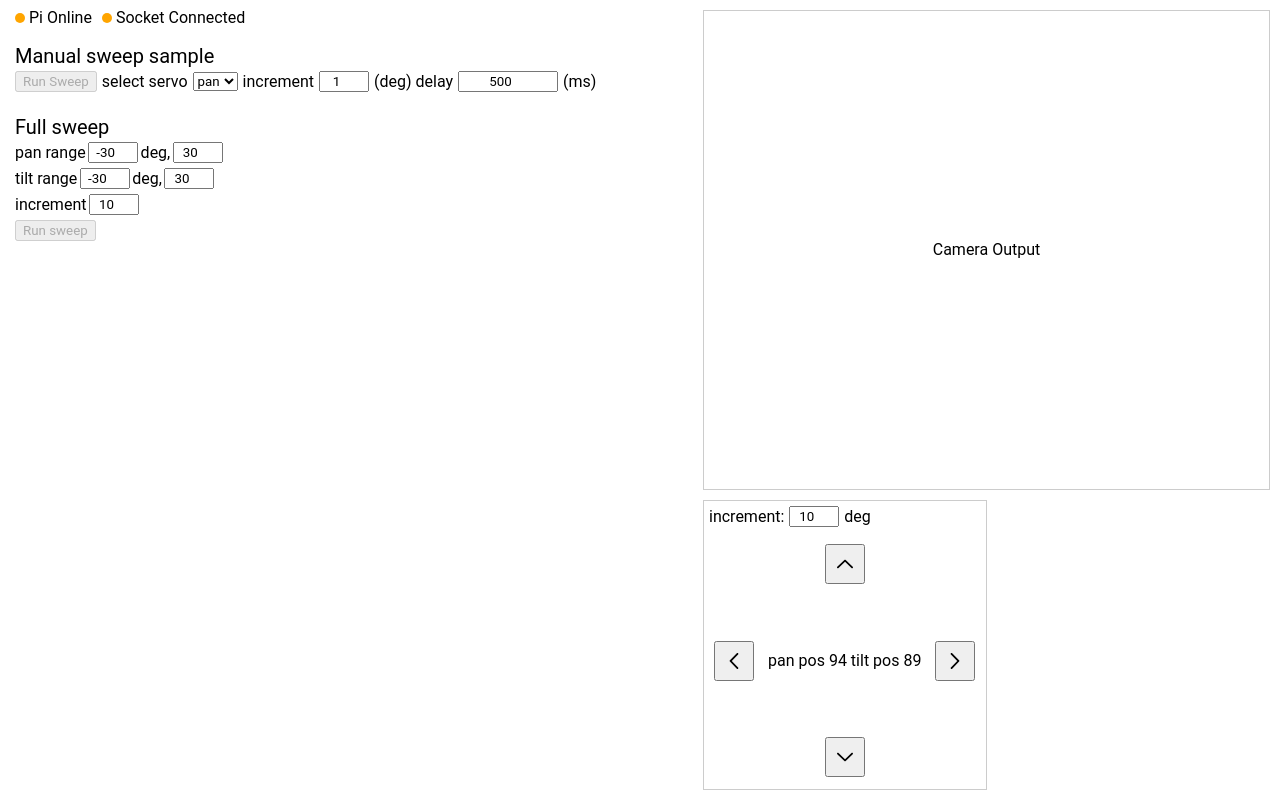
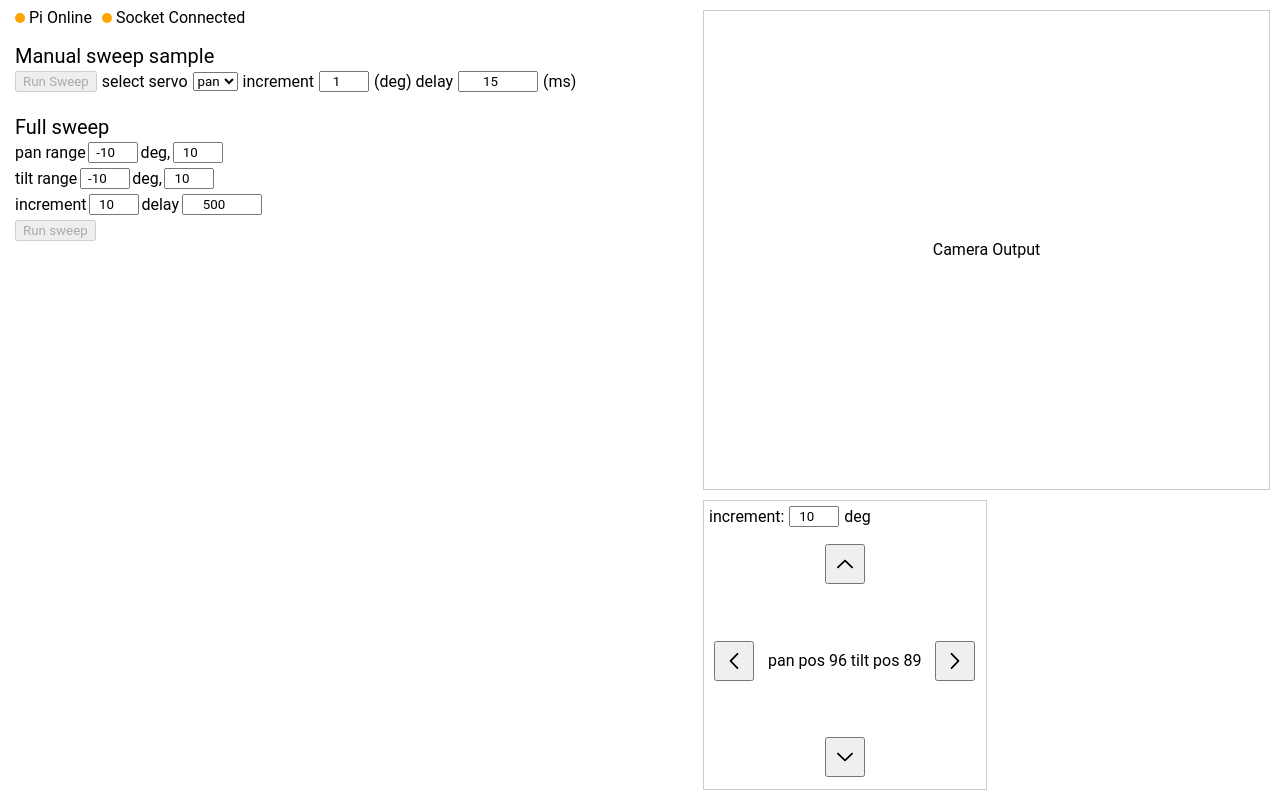
Before and after one commit to jdc-cunningham/fusion-sensor-clu, a React (Create React App) app in the folder web-interface/: page / in a window 1280 px wide. Built offline with nearby package versions, Linux system fonts and the light colour scheme; no server answers.

Commit message:
adding new command string for full sweep and panning

```diff
--- a/web-interface/src/components/data-gathering/full-sweep/FullSweep.js
+++ b/web-interface/src/components/data-gathering/full-sweep/FullSweep.js
@@ -4,27 +4,22 @@ import './FullSweep.scss';
 
 const FullSweep = (props) => {
 
-  const { socketConnected } = props.connection;
-
-  console.log(props);
-
+  const { socket, socketConnected } = props.connection;
   const [panRanges, setPanRanges] = useState({
-    min: -30,
-    max: 30
+    min: -10, // max either direction should be 30
+    max: 10
   });
-
   const [tiltRanges, setTiltRanges] = useState({
-    min: -30,
-    max: 30
+    min: -10,
+    max: 10
   });
-
   const [increment, setIncrement] = useState(10);
-
   const [meshValues, setMeshValues] = useState(false);
-
   const [inProgress, setInProgress] = useState(false);
+  const [delay, setDelay] = useState(500); // default is 0.5sec
 
   const handleValueUpdate = (field, newValue, which) => {
+    console.log(newValue);
     if (field === 'pan') {
       if (which === 'min') {
         setPanRanges((prevState) => ({
@@ -52,6 +47,66 @@ const FullSweep = (props) => {
     if (field === 'increment') {
       setIncrement(newValue);
     }
+
+    if (field === 'delay') {
+      setDelay(newValue);
+    }
+  }
+
+  // duplicate code can be utility
+  const servoCharMap = (servo) => (servo === "pan" ? "p" : "t");
+
+  const addZeros = (servoInc) => {
+    const servoIncStr = servoInc.toString();
+    const servoIncLen = servoIncStr.length;
+    if (servoIncLen >= 2) {
+      if (servoIncStr.indexOf('-') !== -1) {
+        return servoIncStr[0] + '0' + servoIncStr.substr(1, servoIncLen);
+      }
+      return '0' + servoInc;
+    }
+
+    if (servoIncLen === 1) {
+      return '00' + servoInc;
+    }
+
+    // any other values probably invalid
+  }
+
+  const sendCmd = () => {
+    // 0 padding is for known lengths/cmd position as parsing through each char, it's ugly
+    // cmd pattern sample: s_p-010,010_t-010,010_i010_500
+    // this pattern is terrible, I'm having to parse char individually
+    if (socketConnected) {
+      // space is for sign
+      const cmdStr = `s_p${addZeros(panRanges.min)},${addZeros(panRanges.max)}_t${addZeros(tiltRanges.min)},${addZeros(tiltRanges.max)}_i${addZeros(increment)}_${delay}`;
+      console.log(cmdStr);
+      socket.send(cmdStr)
+    }
+  }
+
+  const generateMesh = () => {
+    /**
+     * there is no callback from the Arduino side yet and in the end the servos have no external position feedback anyway
+     * the intent would be to make sure the servo/sensor assembly is done moving before getting a measurement
+     * at the moment just assumed within a second(per increment) it's done moving
+     * the increment values here divided by 60 deg(max pan/tilt travel) are multiplied against seconds to consider it done
+     * the python side collects data as the Arduino code sweeps and this data is written to a file
+     * after a certain time the data is collected(file read) and exposed to pi web server
+     * then pulled into web interface and the math is done/threejs rendered
+     * this is clunky I realize but trying to do websockets in python/mixing python versions while possible was not on my priority to deal with
+     * the robot in the end will do all of this on the pi/in memory but will also have this data output for tracking/visualizing
+     * the world the robot sees/maps
+     */
+
+    setInProgress(true);
+
+    // sample command string: s_p-20,20_t-10,30_i10_1000
+    // sweep, pan range, tilt range, increment, increment delay in ms
+
+    // determine delay to wait and set timeout then call cmd
+
+    sendCmd();
   }
 
   return (
@@ -78,11 +133,15 @@ const FullSweep = (props) => {
           increment
           <input type="number" min="1" max="30" value={increment}
             onChange={(e) => handleValueUpdate('increment', e.target.value)} />
+          delay
+          <input className="full-sweep-delay-input" type="number" min="1" value={delay}
+            onChange={(e) => handleValueUpdate('delay', e.target.value)} />
         </span>
         <span className="full-sweep-wrapper-row">
           {
             !meshValues ? <button className="full-sweep-run-btn" type="button"
-              disabled={!socketConnected || inProgress}>Run sweep</button>
+              disabled={!socketConnected || inProgress}
+              onClick={ () => generateMesh() }>Run sweep</button>
               : <ThreeJsVisualizer values={meshValues} />
           }
         </span>
--- a/web-interface/src/components/data-gathering/full-sweep/FullSweep.scss
+++ b/web-interface/src/components/data-gathering/full-sweep/FullSweep.scss
@@ -8,8 +8,8 @@
     text-align: center;
     margin: 0 2.5px;
 
-    &.sweep-sample-delay {
-      max-width: 100px;
+    &.full-sweep-delay-input {
+      max-width: 80px;
     }
   }
 
--- a/web-interface/src/components/data-gathering/sweep-sample/SweepSample.js
+++ b/web-interface/src/components/data-gathering/sweep-sample/SweepSample.js
@@ -7,7 +7,7 @@ const SweepSample = (props) => {
   // skipping validation for now, trying to get to fully functioning thing with plot
 
   const [increment, setIncrement] = useState(1); // deg
-  const [delay, setDelay] = useState(500); // ms units, servos have base 1s delay on Arduino side
+  const [delay, setDelay] = useState(15); // ms units, servos have base 1s delay on Arduino side
   const [servo, setServo] = useState("pan");
 
   const servoCharMap = (servo) => (servo === "pan" ? "p" : "t");
@@ -28,7 +28,6 @@ const SweepSample = (props) => {
   const sendCmd = () => {
     // cmd pattern sample: s179t1000 or s179p1000 -> sweep cmd, increment 000, servo, delay in ms
     // this pattern is terrible, I'm having to parse char individually
-    console.log(connection.socketConnected, connection.socket);
     if (connection.socketConnected) {
       const cmdStr = `s${addZeros(increment)}${servoCharMap(servo)}${delay}`;
       console.log(cmdStr);
--- a/web-interface/src/components/data-gathering/sweep-sample/SweepSample.scss
+++ b/web-interface/src/components/data-gathering/sweep-sample/SweepSample.scss
@@ -8,7 +8,7 @@
     text-align: center;
 
     &.sweep-sample-delay {
-      max-width: 100px;
+      max-width: 80px;
     }
   }
 
--- a/web-interface/src/components/dpad/Dpad.js
+++ b/web-interface/src/components/dpad/Dpad.js
@@ -16,7 +16,7 @@ const Dpad = () => {
   // the initial center values match what's in Arduino
 
   const [increment, setIncrement] = useState(10); // in the future can change eg. 5
-  const [panServoPos, setPanServoPos] = useState(94); // 0 - 180, 90 is expected, manualy set per device
+  const [panServoPos, setPanServoPos] = useState(96); // 0 - 180, 90 is expected, manualy set per device
   const [tiltServoPos, setTiltServoPos] = useState(89);
   const [piSocket, setPiSocket] = useState(false)
 
```
Also changed, not shown: 2 other files (tests, documents, lock files or other folders).
